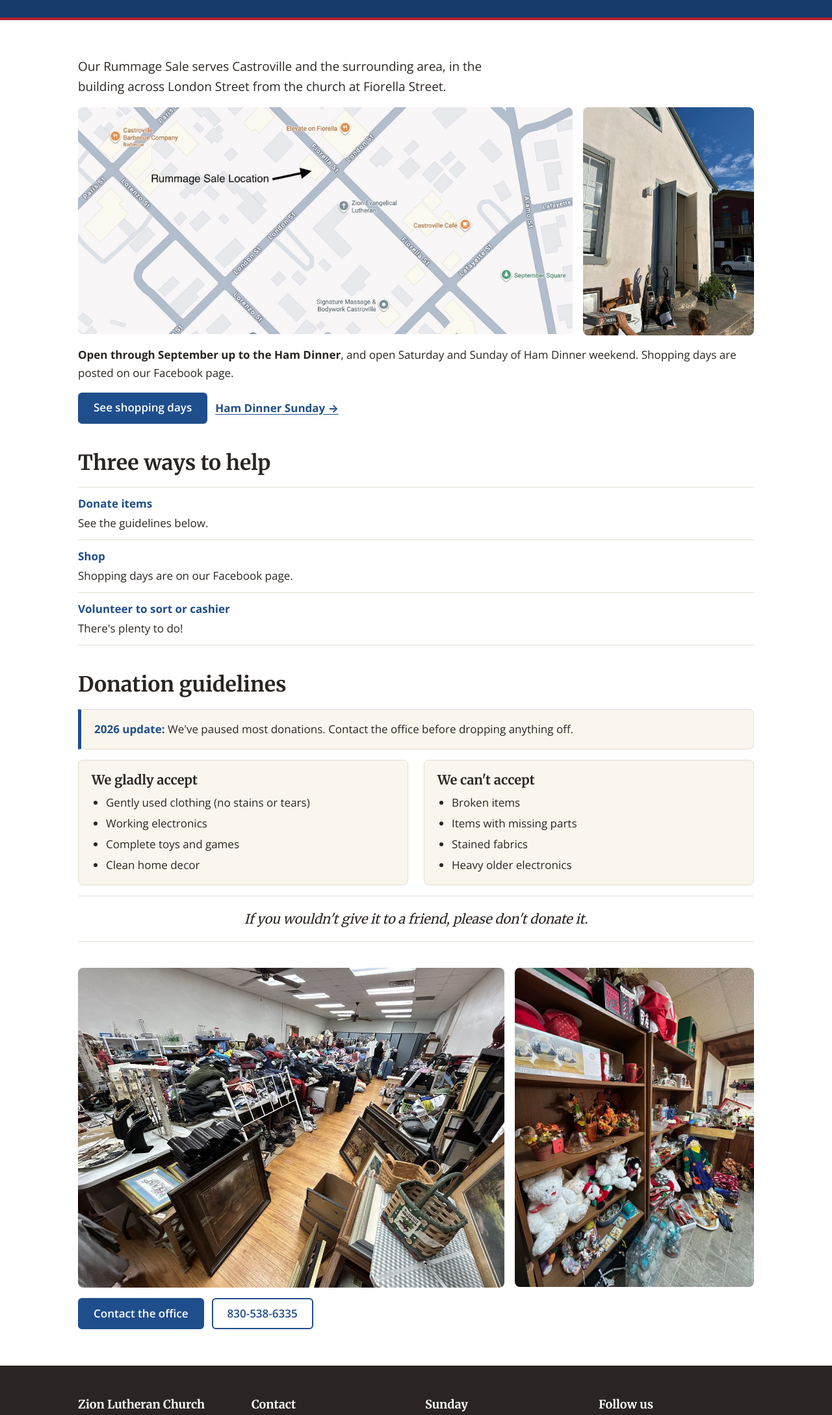
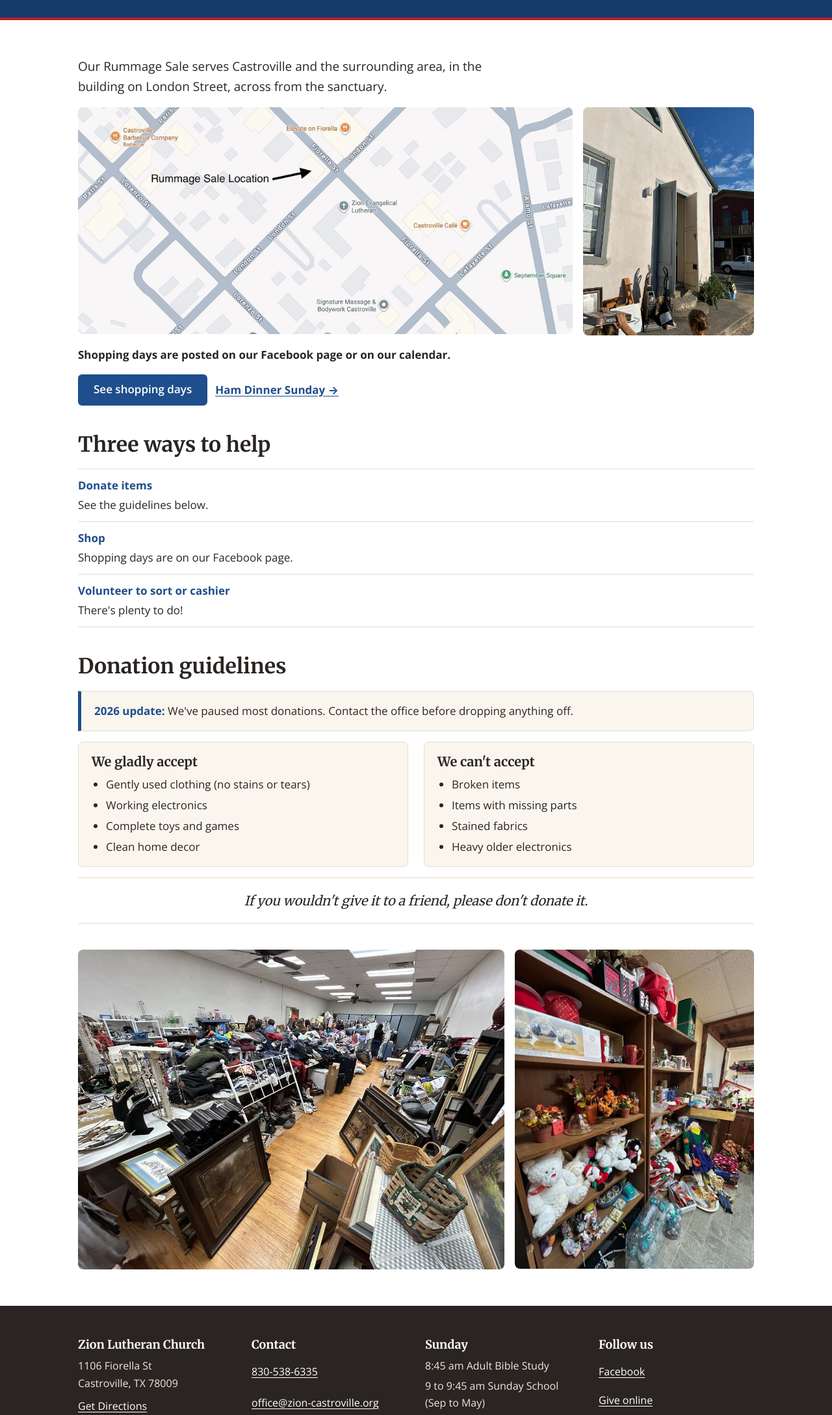
Before and after one commit to adrianacalk/zion-website, a plain HTML site: page rummage-sale.html in a window 1280 px wide. Shown: the part 234-2411 px from the top of the page at 65% size. Drawn offline with nearby package versions, Linux system fonts and the light colour scheme.

Commit message:
Added calendar embed code
Added the actual calendar embed code with filters from planning center and tweaked the Rummage Sale text.

```diff
--- a/rummage-sale.html
+++ b/rummage-sale.html
@@ -102,15 +102,12 @@
 
           <!-- ===== WHERE AND WHEN ===== -->
           <div class="stack">
-            <!-- TODO: verify the rummage sale location. The text below says "across London Street
-                 from the church at Fiorella Street" and the storefront photo's alt text says
-                 "on Fiorella Street". Confirm which is right and check the arrow on rummage-map.jpg. -->
-            <p class="lead">Our Rummage Sale serves Castroville and the surrounding area, in the building across London Street from the church at Fiorella Street.</p>
+           <p class="lead">Our Rummage Sale serves Castroville and the surrounding area, in the building on London Street, across from the sanctuary.</p>
             <div class="pair pair--map">
               <figure><img src="images/rummage-map.jpg" alt="Map with an arrow marking the rummage sale building across London Street from the church" width="1000" height="458"></figure>
-              <figure><img src="images/rummage-storefront.jpg" alt="The rummage sale storefront on Fiorella Street" width="900" height="1200"></figure>
+              <figure><img src="images/rummage-storefront.jpg" alt="The rummage sale storefront on London Street" width="900" height="1200"></figure>
             </div>
-            <p><strong>Open through September up to the Ham Dinner</strong>, and open Saturday and Sunday of Ham Dinner weekend. Shopping days are posted on our Facebook page.</p>
+            <p><strong>Shopping days are posted on our Facebook page or on our calendar.</strong></p>
             <div class="buttons">
               <a class="btn" href="https://www.facebook.com/ZionCastrovilleLCMC/" target="_blank" rel="noopener">See shopping days</a>
               <a class="more-link" href="ham-dinner.html">Ham Dinner Sunday &rarr;</a>
@@ -160,10 +157,7 @@
               <figure><img src="images/rummage-floor.jpg" alt="Inside the rummage sale, tables of donated goods" width="1200" height="900" loading="lazy"></figure>
               <figure><img src="images/rummage-shelves.jpg" alt="Rummage sale shelves of decor and toys" width="900" height="1200" loading="lazy"></figure>
             </div>
-            <div class="buttons">
-              <a class="btn" href="mailto:office@zion-castroville.org">Contact the office</a>
-              <a class="btn btn--outline" href="tel:+18305386335">830-538-6335</a>
-            </div>
+
           </div>
 
         </div>
```
Also changed, not shown: calendar.html (+6 -10 lines).
